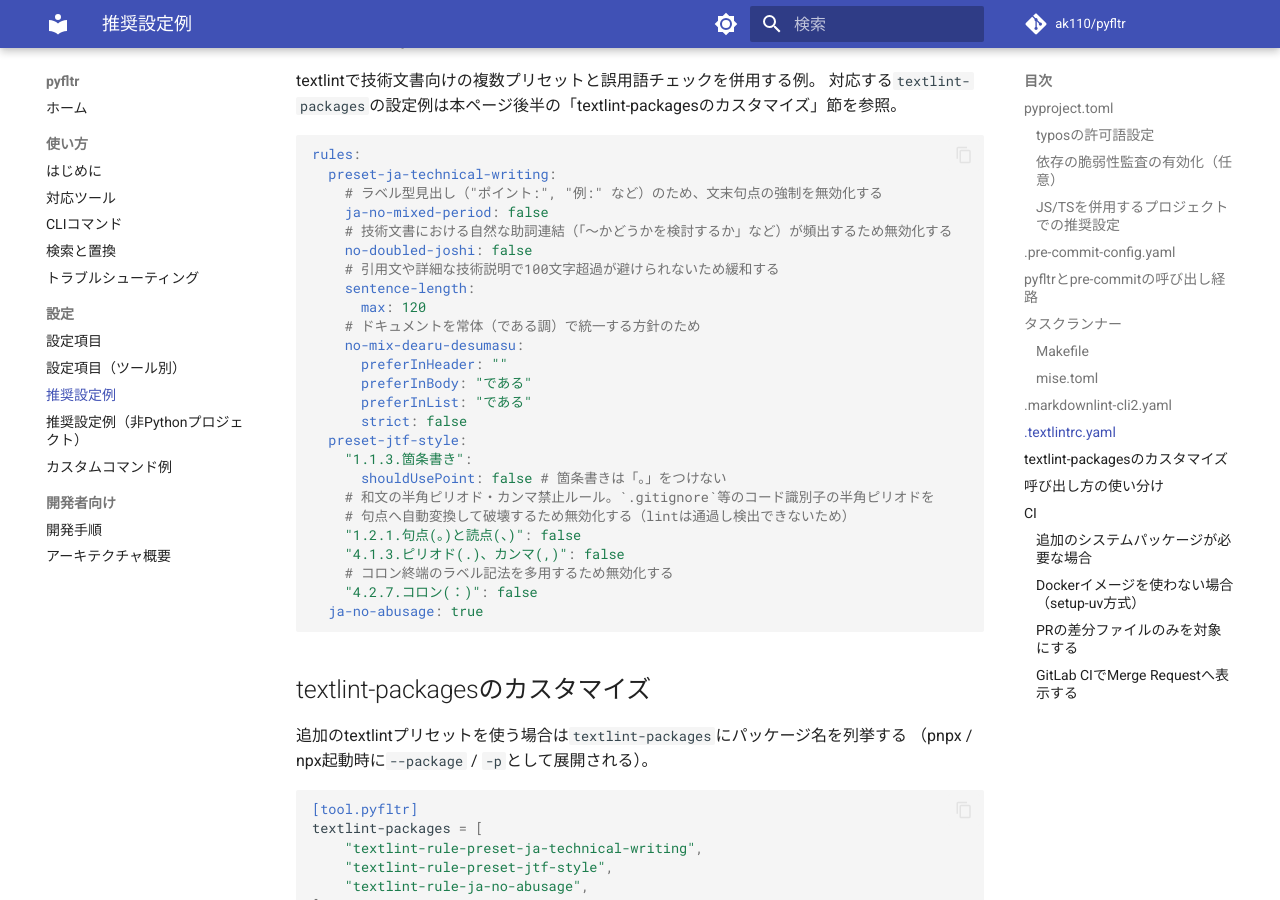
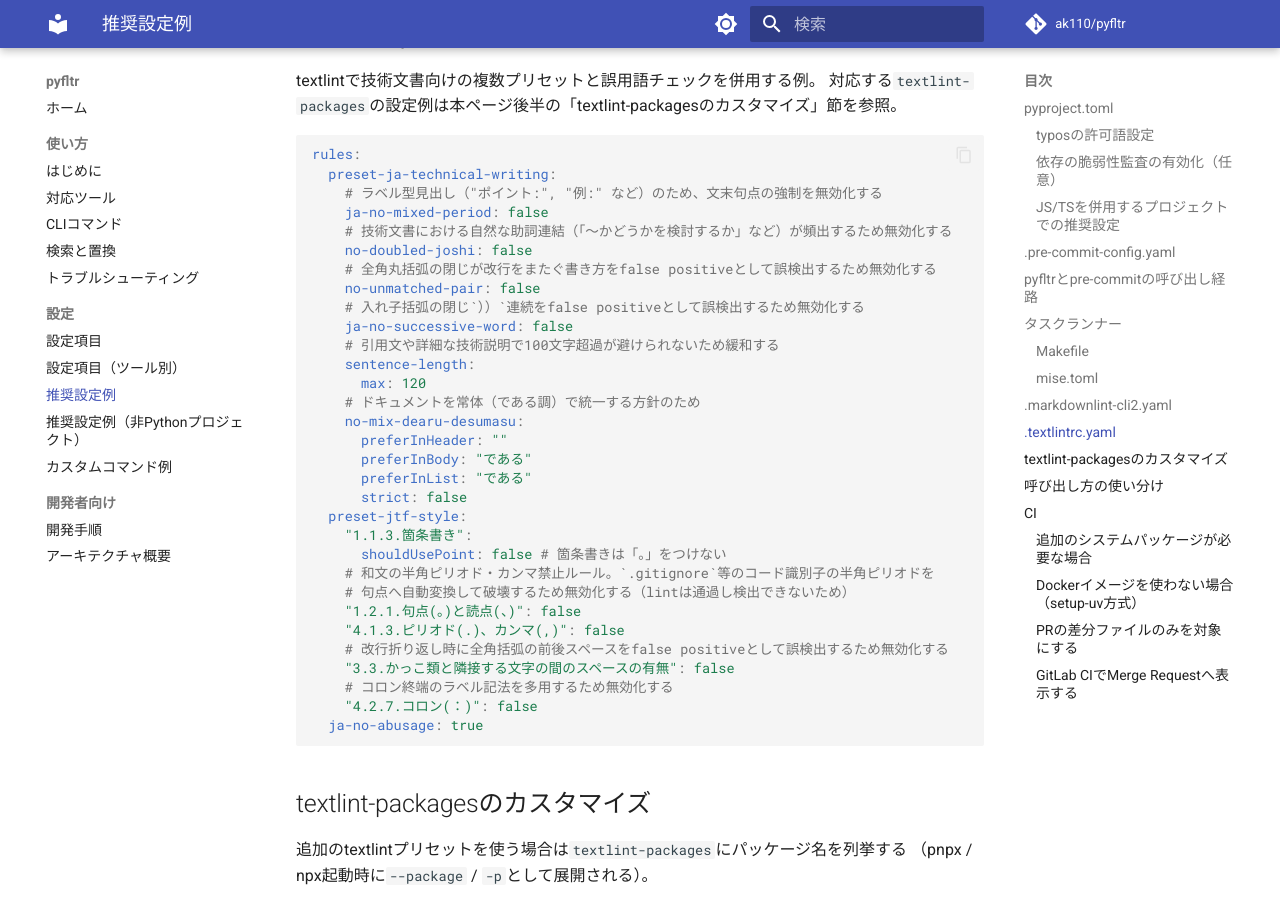
Before and after one commit to ak110/pyfltr, an MkDocs documentation site: the page built from docs/guide/recommended.md, in a window 1280 px wide and 900 px high, scrolled down 8401 px. Built offline with MkDocs 1.6.1 and Material for MkDocs 9.7.7, drawn with Linux system fonts in a browser that asks for light colours; comment, search, counter and statistics services are not loaded.

Commit message:
feat(textlint): false positive多発ルールを推奨設定例で無効化する
改行折り返しや入れ子括弧で誤検出が頻発するno-unmatched-pair・ja-no-successive-word・JTF 3.3を推奨設定例とpyfltrの.textlintrcの両方で無効化する。

```diff
--- a/.textlintrc.yaml
+++ b/.textlintrc.yaml
@@ -4,6 +4,10 @@ rules:
     ja-no-mixed-period: false
     # 技術文書における自然な助詞連結 (「〜かどうかを検討するか」など) が頻出するため無効化する
     no-doubled-joshi: false
+    # 全角丸括弧の閉じが改行をまたぐ書き方をfalse positiveとして誤検出するため無効化する
+    no-unmatched-pair: false
+    # 入れ子括弧の閉じ`））`連続をfalse positiveとして誤検出するため無効化する
+    ja-no-successive-word: false
     # 引用文や詳細な技術説明で100文字超過が避けられないため緩和する
     sentence-length:
       max: 120
@@ -20,6 +24,8 @@ rules:
     # 句点へ自動変換して破壊するため無効化する（lintは通過し検出できないため）
     "1.2.1.句点(。)と読点(、)": false
     "4.1.3.ピリオド(.)、カンマ(,)": false
+    # 改行折り返し時に全角括弧の前後スペースをfalse positiveとして誤検出するため無効化する
+    "3.3.かっこ類と隣接する文字の間のスペースの有無": false
     # コロン終端のラベル記法を多用するため無効化する
     "4.2.7.コロン(：)": false
   ja-no-abusage: true
--- a/docs/guide/recommended.md
+++ b/docs/guide/recommended.md
@@ -372,6 +372,10 @@ rules:
     ja-no-mixed-period: false
     # 技術文書における自然な助詞連結（「〜かどうかを検討するか」など）が頻出するため無効化する
     no-doubled-joshi: false
+    # 全角丸括弧の閉じが改行をまたぐ書き方をfalse positiveとして誤検出するため無効化する
+    no-unmatched-pair: false
+    # 入れ子括弧の閉じ`））`連続をfalse positiveとして誤検出するため無効化する
+    ja-no-successive-word: false
     # 引用文や詳細な技術説明で100文字超過が避けられないため緩和する
     sentence-length:
       max: 120
@@ -388,6 +392,8 @@ rules:
     # 句点へ自動変換して破壊するため無効化する（lintは通過し検出できないため）
     "1.2.1.句点(。)と読点(、)": false
     "4.1.3.ピリオド(.)、カンマ(,)": false
+    # 改行折り返し時に全角括弧の前後スペースをfalse positiveとして誤検出するため無効化する
+    "3.3.かっこ類と隣接する文字の間のスペースの有無": false
     # コロン終端のラベル記法を多用するため無効化する
     "4.2.7.コロン(：)": false
   ja-no-abusage: true
```
